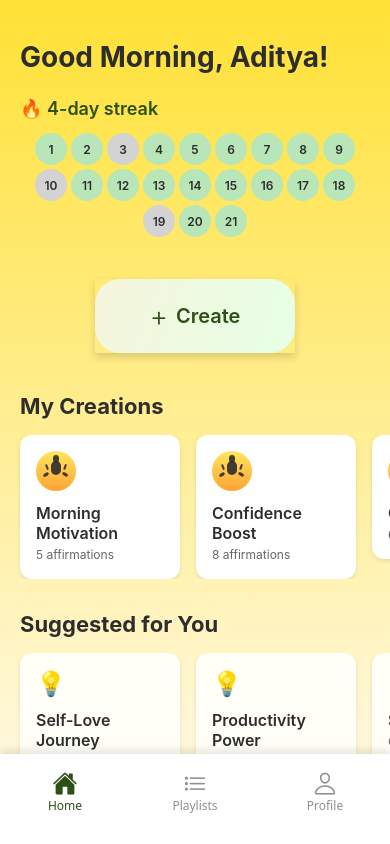
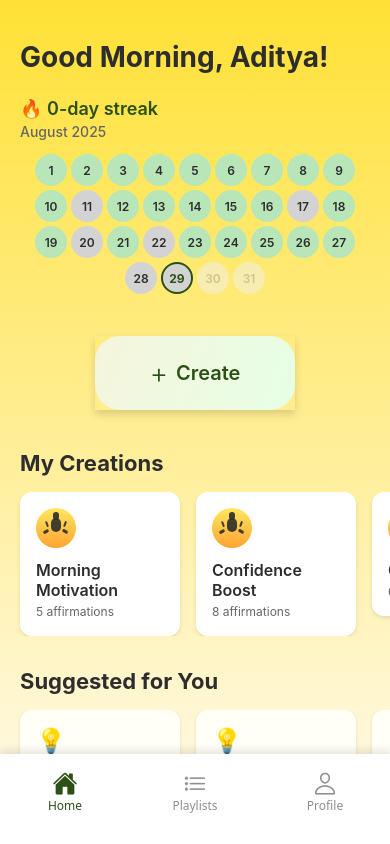
Before and after one commit to adityascript/UpliftAI, a React Native app: screen /Home in a window 390 px wide. Built offline with nearby package versions, Linux system fonts and the light colour scheme.

Commit message:
Changed calendar to current month days

```diff
--- a/components/StreakCalendar.js
+++ b/components/StreakCalendar.js
@@ -2,18 +2,57 @@ import React from 'react';
 import { View, Text, StyleSheet } from 'react-native';
 
 const StreakCalendar = () => {
-  // Sample data for the last 21 days (simplified to achieved/missed only)
-  const streakData = [
-    'achieved', 'achieved', 'missed', 'achieved', 'achieved', 'achieved', 'achieved',
-    'achieved', 'achieved', 'missed', 'achieved', 'achieved', 'achieved', 'achieved',
-    'achieved', 'achieved', 'achieved', 'achieved', 'missed', 'achieved', 'achieved'
-  ];
+  // Get current date info
+  const now = new Date();
+  const currentYear = now.getFullYear();
+  const currentMonth = now.getMonth();
+  const currentDate = now.getDate();
 
-  const currentStreak = 4; // Calculate current streak
+  // Get number of days in current month
+  const daysInMonth = new Date(currentYear, currentMonth + 1, 0).getDate();
+
+  // Generate streak data for the current month (sample data - in real app this would come from user data)
+  const generateStreakData = () => {
+    const data = [];
+    for (let day = 1; day <= daysInMonth; day++) {
+      if (day > currentDate) {
+        // Future days - no data
+        data.push('future');
+      } else {
+        // Past and current days - random data for demo (replace with real user data)
+        const rand = Math.random();
+        if (rand > 0.8) {
+          data.push('missed');
+        } else {
+          data.push('achieved');
+        }
+      }
+    }
+    return data;
+  };
+
+  const streakData = generateStreakData();
+
+  // Calculate current streak
+  const calculateCurrentStreak = () => {
+    let streak = 0;
+    for (let i = currentDate - 1; i >= 0; i--) {
+      if (streakData[i] === 'achieved') {
+        streak++;
+      } else {
+        break;
+      }
+    }
+    return streak;
+  };
+
+  const currentStreak = calculateCurrentStreak();
 
   const renderCalendarDay = (status, index) => {
     let dayStyle = styles.calendarDay;
     const dayNumber = index + 1;
+    const isToday = dayNumber === currentDate;
+    const isFuture = status === 'future';
 
     switch (status) {
       case 'achieved':
@@ -22,21 +61,43 @@ const StreakCalendar = () => {
       case 'missed':
         dayStyle = [styles.calendarDay, styles.missed];
         break;
+      case 'future':
+        dayStyle = [styles.calendarDay, styles.future];
+        break;
       default:
         break;
     }
 
+    // Add today highlight
+    if (isToday) {
+      dayStyle = [...dayStyle, styles.today];
+    }
+
     return (
       <View key={index} style={dayStyle}>
-        <Text style={styles.dayNumber}>{dayNumber}</Text>
+        <Text style={[
+          styles.dayNumber,
+          isFuture && styles.futureText,
+          isToday && styles.todayText
+        ]}>
+          {dayNumber}
+        </Text>
       </View>
     );
   };
+
+  // Get month name
+  const monthNames = [
+    'January', 'February', 'March', 'April', 'May', 'June',
+    'July', 'August', 'September', 'October', 'November', 'December'
+  ];
+  const currentMonthName = monthNames[currentMonth];
 
   return (
     <View style={styles.container}>
       <View style={styles.streakHeader}>
         <Text style={styles.streakText}>🔥 {currentStreak}-day streak</Text>
+        <Text style={styles.monthText}>{currentMonthName} {currentYear}</Text>
       </View>
       <View style={styles.calendarContainer}>
         {streakData.map((status, index) => renderCalendarDay(status, index))}
@@ -59,6 +120,12 @@ const styles = StyleSheet.create({
     fontWeight: '600',
     color: '#2D5016',
   },
+  monthText: {
+    fontSize: 14,
+    fontWeight: '500',
+    color: '#666',
+    marginTop: 4,
+  },
   calendarContainer: {
     flexDirection: 'row',
     flexWrap: 'wrap',
@@ -80,11 +147,26 @@ const styles = StyleSheet.create({
   missed: {
     backgroundColor: '#D3D3D3', // Gray
   },
+  future: {
+    backgroundColor: '#F0F0F0', // Very light gray for future days
+    opacity: 0.5,
+  },
+  today: {
+    borderWidth: 2,
+    borderColor: '#2D5016',
+  },
   dayNumber: {
     fontSize: 12,
     fontWeight: '600',
     color: '#2D2D2D',
   },
+  futureText: {
+    color: '#A0A0A0',
+  },
+  todayText: {
+    fontWeight: '700',
+    color: '#2D5016',
+  },
 });
 
 export default StreakCalendar;
```
Lines whose indentation alone changed are shown as unchanged.
